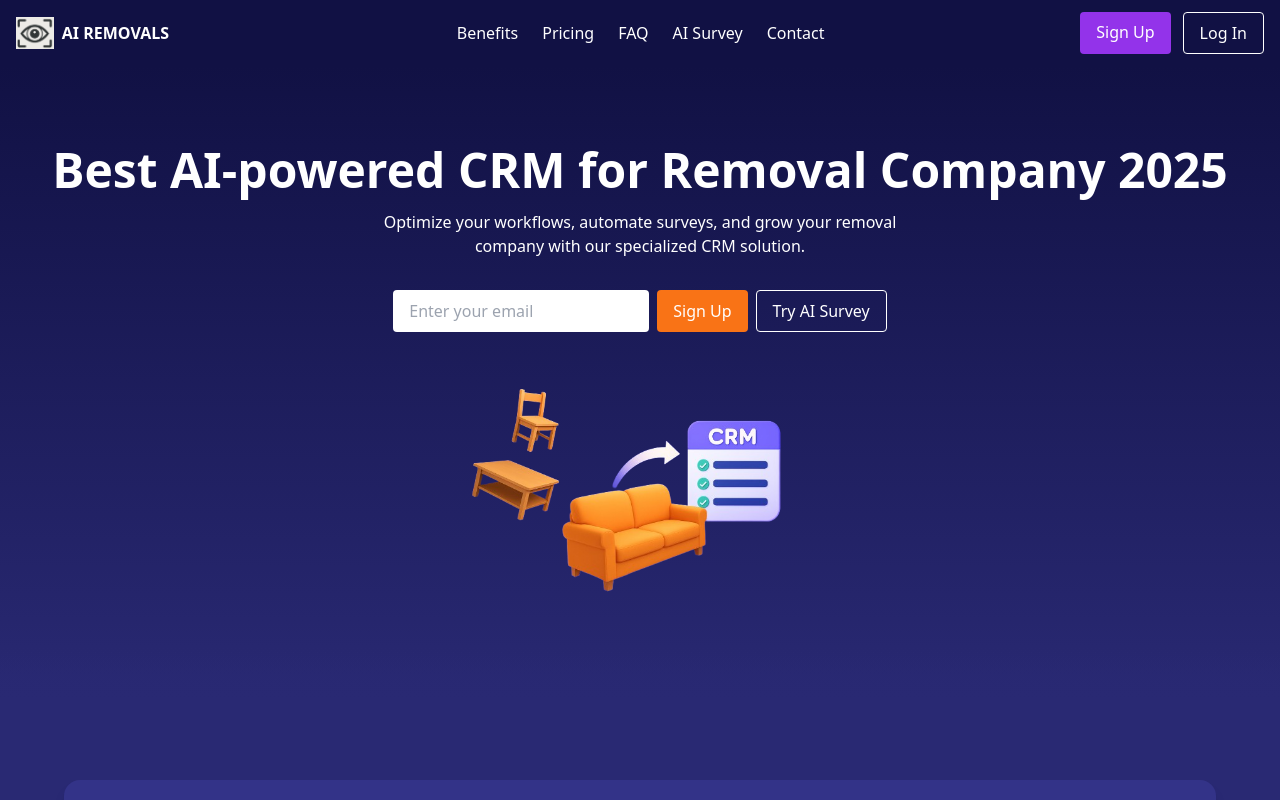
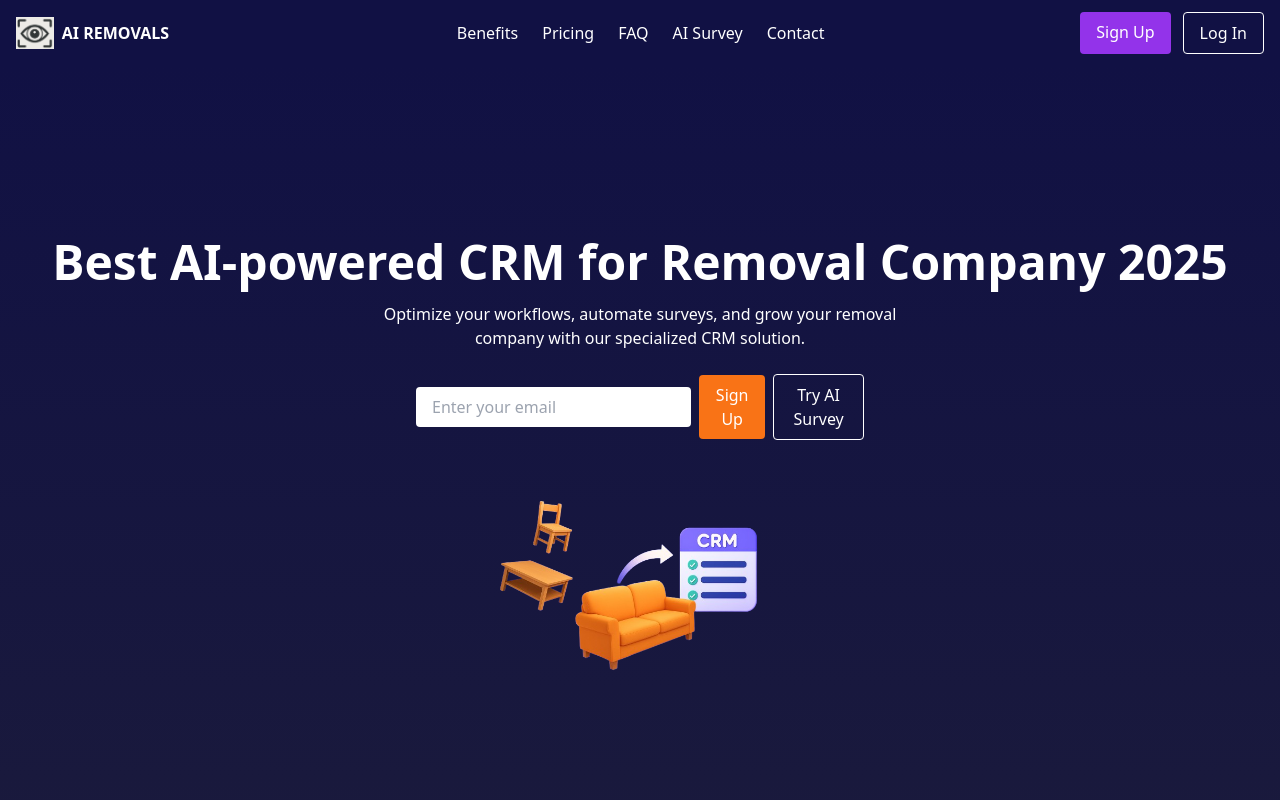
Before and after one commit to Gullmegler/mitt-prosjekt, a React (Create React App) app: page / in a window 1280 px wide. Shown: the top 800 px of the page. Built offline with nearby package versions, Linux system fonts and the light colour scheme.

Commit message:
Update Hero.jsx

```diff
--- a/src/components/Hero.jsx
+++ b/src/components/Hero.jsx
@@ -1,36 +1,32 @@
-import React from "react";
+import React, { useState } from "react";
+import { useNavigate } from "react-router-dom";
 
 export default function Hero() {
+  const [email, setEmail] = useState("");
+  const navigate = useNavigate();
+
+  const handleSubmit = (e) => {
+    e.preventDefault();
+    navigate(`/signup?email=${encodeURIComponent(email)}`);
+  };
+
   return (
-    <section
-      id="hero"
-      className="bg-gradient-to-b from-[#111144] to-[#292973] text-white text-center py-20 relative"
-    >
-      <h1 className="text-4xl md:text-5xl font-bold mb-4">
-        Best AI-powered CRM for Removal Company 2025
-      </h1>
-      <p className="max-w-xl mx-auto mb-8">
-        Optimize your workflows, automate surveys, and grow your removal company with our specialized CRM solution.
-      </p>
-      <div className="flex justify-center gap-2 mb-8 flex-wrap">
+    <section className="flex flex-col justify-center items-center text-center min-h-screen bg-gradient-to-b from-[#111144] to-[#1a1a3c] text-white px-4">
+      <h1 className="text-4xl md:text-5xl font-bold mb-4">Best AI-powered CRM for Removal Company 2025</h1>
+      <p className="max-w-xl mb-6">Optimize your workflows, automate surveys, and grow your removal company with our specialized CRM solution.</p>
+      <form onSubmit={handleSubmit} className="flex flex-col md:flex-row items-center gap-2 mb-6 w-full max-w-md">
         <input
           type="email"
           placeholder="Enter your email"
-          className="px-4 py-2 rounded text-black w-64"
+          value={email}
+          onChange={(e) => setEmail(e.target.value)}
+          className="w-full px-4 py-2 rounded text-black"
+          required
         />
-        <button className="bg-orange-500 hover:bg-orange-600 px-4 py-2 rounded text-white transition">
-          Sign Up
-        </button>
-        <button className="border border-white px-4 py-2 rounded hover:bg-white hover:text-[#111144] transition">
-          Try AI Survey
-        </button>
-      </div>
-      <img
-        src="/removals-company.png"
-        alt="Removals Company"
-        className="mx-auto mt-8 w-72 md:w-96"
-      />
-      <div className="absolute bottom-0 left-0 w-full h-12 bg-gradient-to-b from-transparent to-[#292973]" />
+        <button type="submit" className="bg-orange-500 hover:bg-orange-600 px-4 py-2 rounded text-white">Sign Up</button>
+        <a href="#survey" className="border border-white px-4 py-2 rounded hover:bg-white hover:text-[#111144] transition">Try AI Survey</a>
+      </form>
+      <img src="/removals-company.png" alt="CRM Illustration" className="mt-4 w-60 md:w-80" />
     </section>
   );
 }
```
